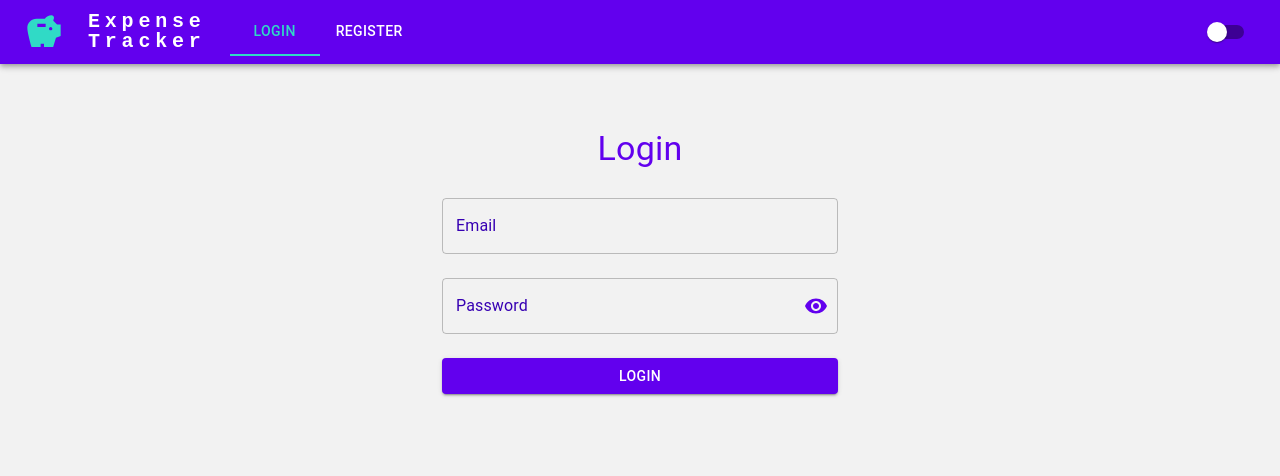
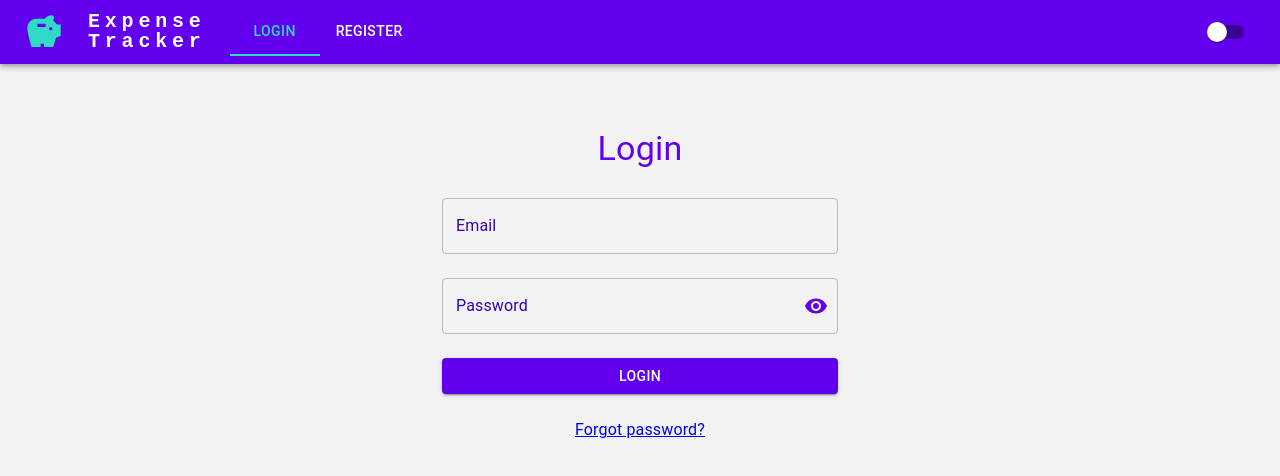
Before and after one commit to AndjelaBoltaKovacic/ExpenseTracker, a React (Create React App) app in the folder Expense Tracker - FE/: page /login in a window 1280 px wide. Shown: the top 476 px of the page. Built offline with nearby package versions, Linux system fonts and the light colour scheme.

Commit message:
Added forgot passoword

```diff
--- a/Expense Tracker - FE/src/pages/auth/login.tsx
+++ b/Expense Tracker - FE/src/pages/auth/login.tsx
@@ -1,6 +1,6 @@
 import { ReactNode, useContext, useEffect, useState } from 'react';
 import { useForm } from 'react-hook-form';
-import { TextField, Button, Typography, Container } from '@mui/material';
+import { TextField, Button, Typography, Container, Box } from '@mui/material';
 import { emailValidation, passwordValidation } from './form/validation-patterns';
 import PasswordVisibility from './form/passwordVisibility';
 import { ThemeContext } from '@emotion/react';
@@ -9,7 +9,7 @@ import { baseUrl } from '../../services/urls';
 import useFetch from '../../hooks/useFetch';
 import { useUserContext } from '../../contexts/userContext';
 import Loader from '../../common/loader';
-import { useNavigate } from 'react-router-dom';
+import { Link, useNavigate } from 'react-router-dom';
 import { UserToken } from '../../models/user';
 
 const LoginForm = () => {
@@ -76,6 +76,9 @@ const LoginForm = () => {
           <Button type="submit" variant="contained" color="primary" fullWidth sx={{ marginTop: 2 }}>
             Login
           </Button>
+          <Box display="flex" justifyContent="center" mt={3}>
+            <Link to="/">Forgot password?</Link>
+          </Box>
         </form>
       </Container>
     </Loader>
```
